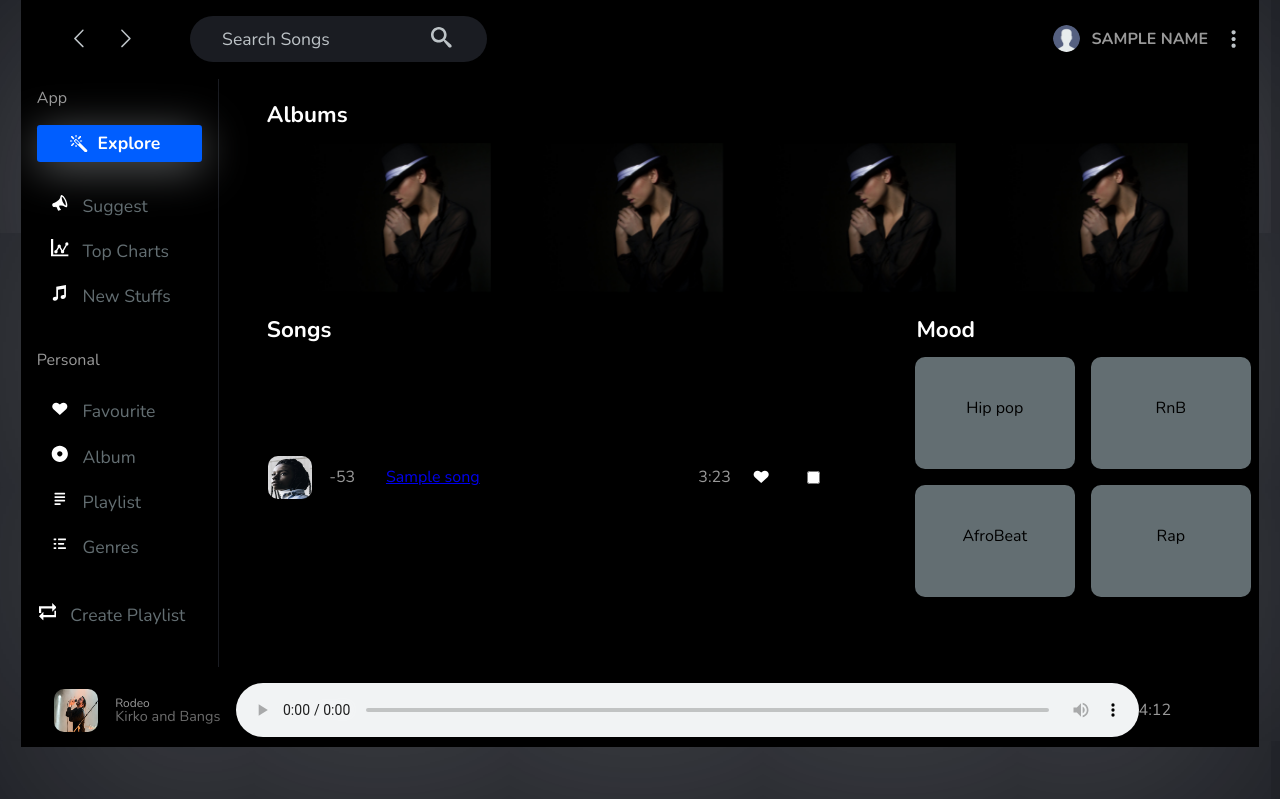
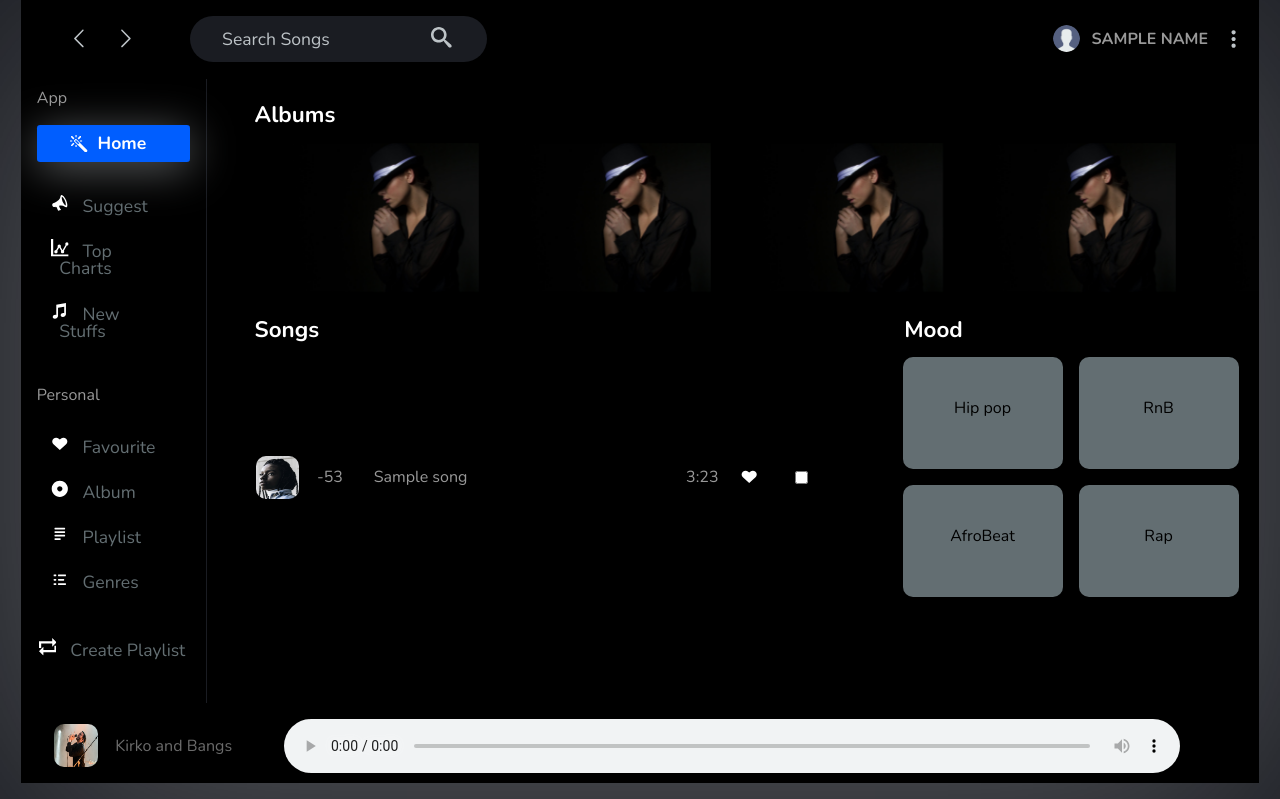
Before and after one commit to gr8temi/jamz, a Flask app: template templates/main.html in a window 1280 px wide. Shown: the part 22-821 px from the top of the page. Run offline with Flask 2, Linux system fonts and the light colour scheme; the template is opened without the code that fills it: most values are stand-ins (such as "Sample title", 1, 10 or a date in 2020); parts of the project's set-up code (start-up, migrations or seed data) failed here and were passed over; some libraries are stand-ins or nearby versions.

Commit message:
modified the template

```diff
--- a/sass/layout/_component.scss
+++ b/sass/layout/_component.scss
@@ -338,6 +338,8 @@
     // padding-left: 2rem;
     // width: 30rem;
     flex: 0 0 55%;
+    color: inherit;
+    text-decoration: none;
   }
 
   .like-icon{
@@ -352,6 +354,10 @@
   .song-icon{
     // margin-left: 6rem;
     flex: 0 0 10%;
+  }
+
+  #song_id{
+      margin-left: 3rem;
   }
 
 
@@ -375,10 +381,10 @@
       display: flex;
       flex-direction: column;
       flex: 0 0 10%;
-      font-size: 1.2rem;
+      font-size: 1rem;
 
       .artist{
-          font-size: 0.9rem;
+          font-size: inherit !important;
           filter: brightness(.7);
       }
   }
--- a/static/css/style.css
+++ b/static/css/style.css
@@ -237,7 +237,9 @@
   flex: 0 0 10%; }
 
 .song-name {
-  flex: 0 0 55%; }
+  flex: 0 0 55%;
+  color: inherit;
+  text-decoration: none; }
 
 .like-icon {
   flex: 0 0 5%; }
@@ -247,6 +249,9 @@
 
 .song-icon {
   flex: 0 0 10%; }
+
+#song_id {
+  margin-left: 3rem; }
 
 .range {
   height: .5rem;
@@ -266,9 +271,9 @@
   display: flex;
   flex-direction: column;
   flex: 0 0 10%;
-  font-size: 1.2rem; }
+  font-size: 1rem; }
   .playing .artist {
-    font-size: 0.9rem;
+    font-size: inherit !important;
     filter: brightness(0.7); }
 
 .container {
--- a/templates/main.html
+++ b/templates/main.html
@@ -56,11 +56,11 @@
             <nav class="sidebar">
                 <div class="sidebar__content">
                     <p>App</p>
-                    <a href="#" class="sidebar__btn">
+                    <a href="/main" class="sidebar__btn">
                         <svg class="sidebar__icon">
                             <use xlink:href="/static/img/sprite.svg#icon-magic-wand"></use>
                         </svg>
-                        <p>Explore</p>
+                        <p>Home</p>
                     </a>
 
                     <ul class="list">
@@ -151,14 +151,14 @@
                         <div class="songs-holder" >
                                 {% for song in songs %}
                                 {% if song.favourite ==0 %}
-                            <div class="song " >
+                            <div class="song">
                                 <img src="/static/img/b1.jpg" alt="album art" class="song-img">
                                 <p class="song-no">{{song.id -54}}</p>
                                 <a href="javascript:void(0);" onclick="play('{{song.song}}','{{song.artiste}}')"  class="song-name">{{song.song_name}}
                                 </a>
                                 <p class="song-time">3:23</p>
                                 <svg onclick="fav('{{song.song_name}}','{{song.favourite}}')"  class="sidebar__icon like-icon">
-                                    <use   class="fav_button" xlink:href="/static/img/sprite.svg#icon-heart-outlined" class="like-icon"></use>
+                                    <use class="fav_button" xlink:href="/static/img/sprite.svg#icon-heart-outlined" class="like-icon"></use>
                                 </svg>
                                 <input type="checkbox" class="song-icon">
                             </div>
@@ -213,14 +213,14 @@
 
                 <img src="/static/img/b7.jpg" alt="album art" class="song-img">
 
-                <p style="font-size: 12px;" class="song-name playing">Rodeo <span class="artist">Kirko and Bangs</span></p>
+                <p style="" class="song-name playing"><span class="artist">Kirko and Bangs</span></p>
 
                 <!-- <p class="song-time">0:00</p> -->
                 <!-- <div class="range" id="range">
                     <div class="slider" id="slider2"></div>
                 </div> -->
-                <audio style="width: 100%" id="song_id" controls="controls" autoplay></audio>
-                <p class="song-time">4:12</p>
+                <audio style="width: 70vw" id="song_id" controls="controls" autoplay></audio>
+                <!-- <p class="song-time">4:12</p> -->
             </div>
         </footer>
 
```
